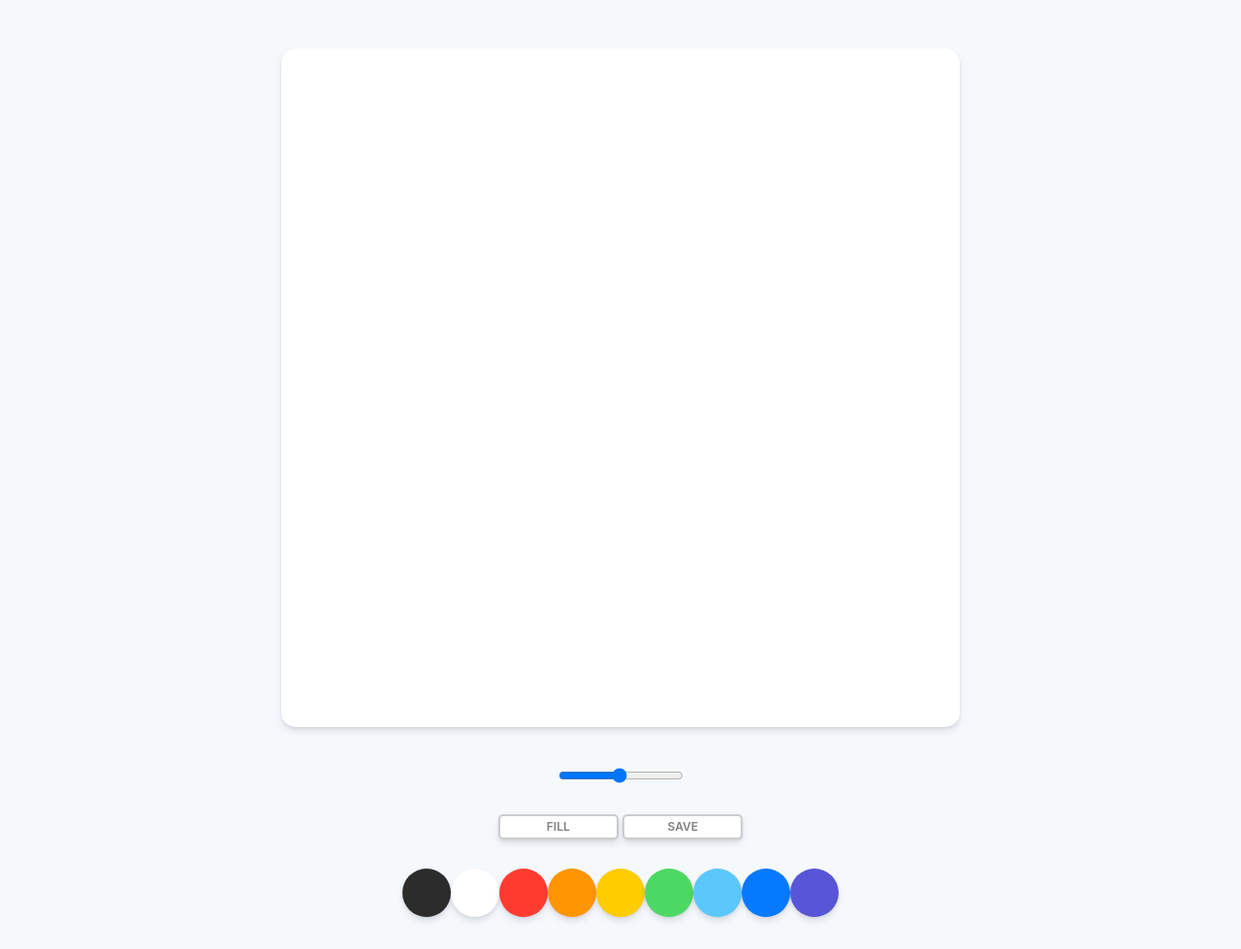
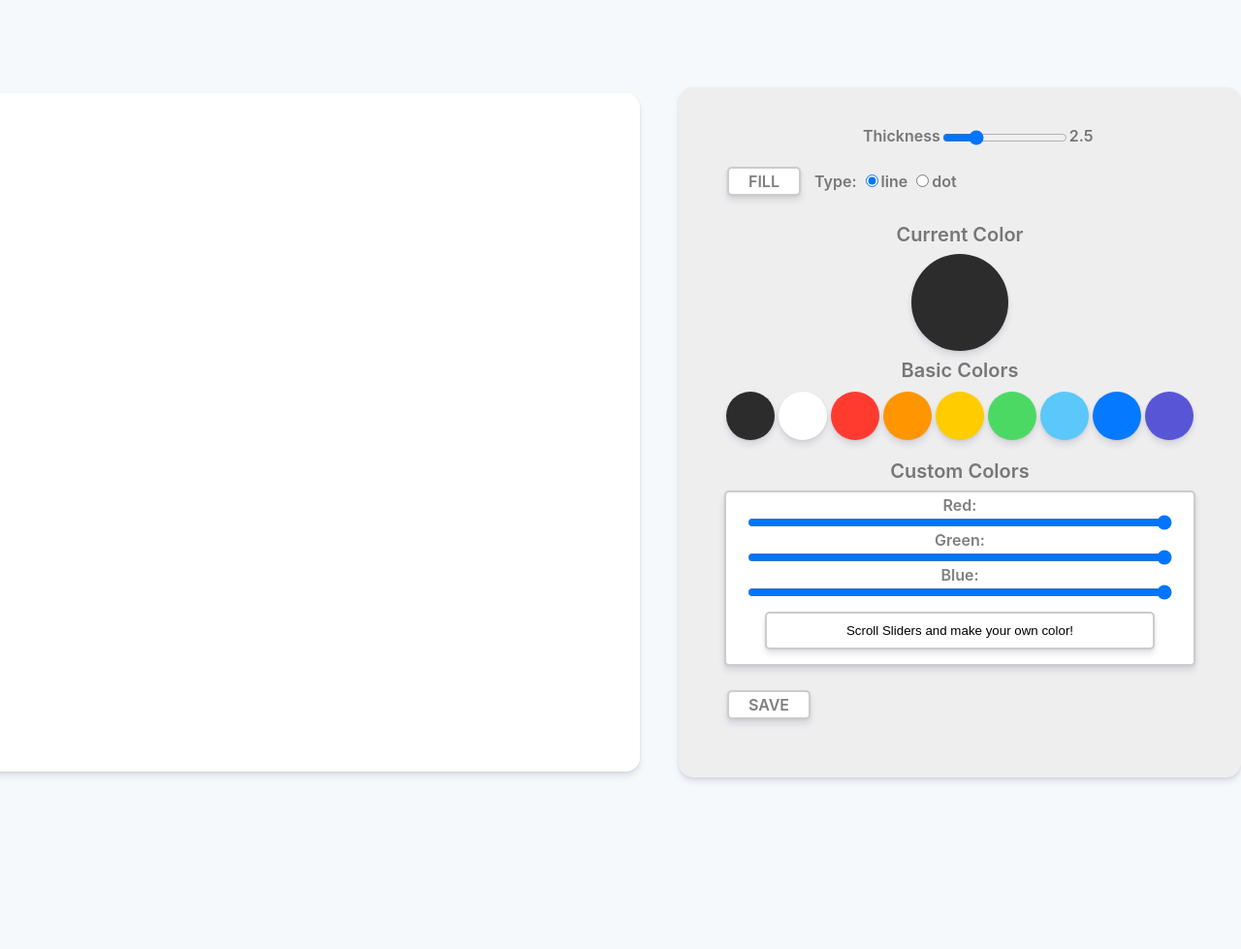
Before and after one commit to hetetet/paintJs, a plain HTML site: page index.html in a window 1280 px wide. Shown: the whole page at 97% size. After the commit the page ends 892 px from the top, so only its background shows below. Drawn offline with Linux system fonts and the light colour scheme.

Commit message:
progress before team meeting

```diff
--- a/app.js
+++ b/app.js
@@ -1,28 +1,47 @@
 const canvas=document.getElementById("jsCanvas")
 const ctx=canvas.getContext("2d");
 const colors=document.getElementsByClassName("jsColor");
+const currentColor=document.getElementById("curcol");
+
 const range=document.getElementById("jsRange");
-const mode=document.getElementById("jsMode");
+const genColor=document.getElementById("generate");
+
+const fill=document.getElementById("jsFill");
+const thick=document.getElementById("thickrange");
+const saveBtn=document.getElementById("jsSave");
 
 const INTIAL_COLOR="#2c2c2c";
+const INITIAL_BACKCOLOR="#ffffff";
 const CANVAS_SIZE=700;
 
 canvas.width=CANVAS_SIZE;
 canvas.height=CANVAS_SIZE;
 
+ctx.fillStyle="white";
+ctx.fillRect(0,0,CANVAS_SIZE,CANVAS_SIZE);
 ctx.strokeStyle=INTIAL_COLOR;
 ctx.fillStyle=INTIAL_COLOR;
 ctx.lineWidth=2.5;
 
-
 let painting=false;
 let filling=false;
+let draw=true;
+
+if( document.getElementsByName("endline")[0].checked == true ){
+    console.log("square");}
+else{
+    console.log("round");
+}
 
 function stopPaninting(){
     painting=false;
 }
 
-function startPainting(){
+function startPainting(event){
+    if( document.getElementsByName("endline")[1].checked == true ){
+        ctx.beginPath();
+        ctx.arc(event.offsetX, event.offsetY, ctx.lineWidth/2, 0, 2 * Math.PI);
+        ctx.fill();}
     painting=true;
 }
 
@@ -33,8 +52,16 @@ function onMouseMove(event){
         ctx.beginPath();
         ctx.moveTo(x,y);
     }else{
-        ctx.lineTo(x,y);
-        ctx.stroke();
+        if( document.getElementsByName("endline")[1].checked == true ){
+            ctx.beginPath();
+            ctx.arc(event.offsetX, event.offsetY, ctx.lineWidth/2, 0, 2 * Math.PI);
+            ctx.fill();}
+            else
+            {
+                ctx.lineTo(x,y);
+                ctx.stroke();
+            }
+
     }
 }
 
@@ -42,48 +69,73 @@ function handColorClick(event){
     const color=event.target.style.backgroundColor;
     ctx.strokeStyle=color;
     ctx.fillStyle=color;
+    currentColor.style.background=color;
 }
 
 function handleRangeChange(event){
     const size=event.target.value;
     ctx.lineWidth=size;
+    thick.innerText=size;
 }
 
-function handleModeClick(){
-    if(filling==true)
-    {
-        filling=false;
-        mode.innerText="Fill";
-    }else{
-        filling=true;
-        mode.innerText="Paint";
-        ctx.fillStyle=ctx.strokeStyle;
-    }
+function FillCanvas(){
+        ctx.fillRect(0,0,CANVAS_SIZE,CANVAS_SIZE);
 }
 
-function handleCanvasClick(){
-    if(filling)
-    {
-        ctx.fillRect(0,0,CANVAS_SIZE,CANVAS_SIZE);
-    }
+function myColor()
+{
+    console.log("myColor called");
+    var red=document.getElementById('red').value;
+    var green=document.getElementById('green').value;
+    var blue=document.getElementById('blue').value;
+    var color='rgb('+red+','+green+','+blue+')';
+    genColor.style.background=color;
+    document.getElementById('generate').innerText='Set ' +color+' as current color';
 }
+
+function handleCM(event){
+    event.preventDefault();
+}
+
+function handleSaveClick(){
+    const image=canvas.toDataURL();
+    const link=document.createElement("a");
+    link.href=image;
+    link.download="PaintJS[EXPORT]";
+    link.click();
+}
+
+document.getElementById('red').addEventListener('input',myColor);
+document.getElementById('green').addEventListener('input',myColor);
+document.getElementById('blue').addEventListener('input',myColor);
+
 
 if(canvas){
     canvas.addEventListener("mousemove",onMouseMove);
     canvas.addEventListener("mousedown",startPainting);
     canvas.addEventListener("mouseup",stopPaninting);
     canvas.addEventListener("mouseleave",stopPaninting);
-    canvas.addEventListener("click",handleCanvasClick);
+    canvas.addEventListener("contextmenu",handleCM);
 }
 
 Array.from(colors).forEach(color=>
     color.addEventListener("click",handColorClick)
     );
 
+
+
 if(range){
     range.addEventListener("input",handleRangeChange);
 }
 
-if(mode){
-    mode.addEventListener("click",handleModeClick);
+if(fill){
+    fill.addEventListener("click",FillCanvas);
 }
+
+if(genColor){
+    genColor.addEventListener("click",handColorClick)
+}
+
+if(saveBtn){
+    saveBtn.addEventListener("click",handleSaveClick);
+}
--- a/index.html
+++ b/index.html
@@ -11,19 +11,32 @@
     <canvas id="jsCanvas" class="canvas"></canvas>
     <div class="controls">
         <div class="controls__range">
+            <div>Thickness</div>
             <input
             type="range"
             id="jsRange"
             min="0.1"
-            max="5.0"
+            max="10.0"
             value="2.5"
             step="0.1"
             />
+            <div id="thickrange">2.5</div>
         </div>
         <div class="controls_btns">
-            <div class="controls__btns"><button id="jsMode">Fill</button>
-            <button id="jsSave">Save</button></div>
+            <div class="controls__btns">
+                <button id="jsFill">Fill</button>
+                <span id="endRadio">
+                    Type:
+                    <input type="radio" name="endline" value="line" checked="checked"/>line
+                    <input type="radio" name="endline" value="dot"/>dot
+                </span>
             </div>
+        </div>
+
+        <div class="basicAndCustom">
+            <div class="section_title">Current Color</div>
+            <div id="curcol" ></div>
+            <div class="section_title">Basic Colors</div>
             <div class="controls__colors" id="jsColors" >
                 <div class="controls__color jsColor" style="background-color:#2c2c2c"></div>
                 <div class="controls__color jsColor" style="background-color: white"></div>
@@ -35,6 +48,25 @@
                 <div class="controls__color jsColor" style="background-color: #0579FF"></div>
                 <div class="controls__color jsColor" style="background-color: #5856D6"></div>
             </div>
+            <div class="section_title">Custom Colors</div>
+            <div>
+                <div class="colorcode">
+                    Red: <input type="range" id="red" value="255" min="0" max="255">
+                    Green: <input type="range" id="green" value="255" min="0" max="255">
+                    Blue: <input type="range" id="blue" value="255" min="0" max="255">
+                    <button id="generate">Scroll Sliders and make your own color!</button>
+                </div>
+
+
+            </div>
+        </div>
+        <div class="controls_btns" style="margin-top:20px">
+            <div class="controls__btns">
+                <button id="jsSave">Save</button>
+            </div>
+        </div>
+
+
     </div>
     <script src="app.js"></script>
 </body>
--- a/styles.css
+++ b/styles.css
@@ -4,9 +4,13 @@ body{
     font-family: -apple-system, BlinkMacSystemFont, 'Segoe UI', Roboto,
     Oxygen, Ubuntu, Cantarell, 'Open Sans', 'Helvetica Neue', sans-serif;
     display: flex;
-    flex-direction: column;
+    flex-direction: row;
+    justify-content: center;
     align-items:center;
     padding: 50px 0px;
+    font-weight: 600;
+    font-size: 16px;
+    color:rgba(0,0,0,0.5);
 }
 
 .canvas{
@@ -18,36 +22,44 @@ body{
 }
 
 .controls{
-    margin-top: 40px;
+    margin: 40px;
+    padding: 40px;
     display:flex;
     flex-direction: column;
     align-items: center;
+    background-color: #eeeeef;
+    border-radius: 15px;
+    box-shadow: 0 5px 6px rgba(50, 50, 93, 0.11), 0 1px 3px rgba(0,0,0,0.08);
 }
 .controls__btns{
-    margin-bottom: 30px;
+    width:500px;
+    margin-bottom: 20px;
 }
 .controls__btns button{
     all:unset;
     cursor: pointer;
     background-color:white;
+    margin:0 10px;
     padding: 5px 20px;
-    width:80px;
     text-align: center;
     border-radius: 5px;
     box-shadow: 0 5px 6px rgba(50, 50, 93, 0.11), 0 1px 3px rgba(0,0,0,0.08);
     border: 2px solid rgba(0,0,0,0.2);
-    color:rgba(0,0,0,0.5);
+
     text-transform: uppercase;
-    font-weight: 600;
-    font-size: 12px;
+
 }
 
 .controls__btns button:active{
     transform: scale(0.98);
 }
 
+.colorcode button:active{
+    transform: scale(0.98);
+}
+
 .controls .controls__colors{
-    margin-bottom:30px;
+    margin-bottom:20px;
     display:flex;
 }
 
@@ -56,9 +68,55 @@ body{
     height:50px;
     border-radius: 25px;
     cursor: pointer;
+    margin:2px;
     box-shadow: 0 5px 6px rgba(50, 50, 93, 0.11), 0 1px 3px rgba(0,0,0,0.08);
 }
 
 .controls .controls__range{
-    margin-bottom: 30px;
+    width:200px;
+    margin: 2px;
+    display:flex;
+    flex-direction: row;
+    margin-bottom: 20px;
 }
+
+.basicAndCustom{
+    align-items:center;
+}
+
+.section_title{
+    font-size: 20px;
+    margin: 10px 0;
+    text-align: center;
+}
+
+#curcol{
+    margin: 0 auto;
+    width: 100px;
+    height:100px;
+    border-radius: 50px;
+    background-color: #2c2c2c;
+    box-shadow: 0 5px 6px rgba(50, 50, 93, 0.11), 0 1px 3px rgba(0,0,0,0.08);
+}
+
+.colorcode{
+    display:flex;
+    flex-direction: column;
+    align-items: left;
+    background-color:white;
+    margin:5px auto;
+    padding: 5px 20px;
+    text-align: center;
+    border-radius: 5px;
+    box-shadow: 0 5px 6px rgba(50, 50, 93, 0.11), 0 1px 3px rgba(0,0,0,0.08);
+    border: 2px solid rgba(0,0,0,0.2);
+}
+
+#generate{
+    margin: 10px 20px;
+    padding: 10px 20px;
+    background-color: white;
+    border-radius: 5px;
+    border: 2px solid rgba(0,0,0,0.2);
+    box-shadow: 0 5px 6px rgba(50, 50, 93, 0.11), 0 1px 3px rgba(0,0,0,0.08);
+}
```
Lines whose indentation alone changed are shown as unchanged.
